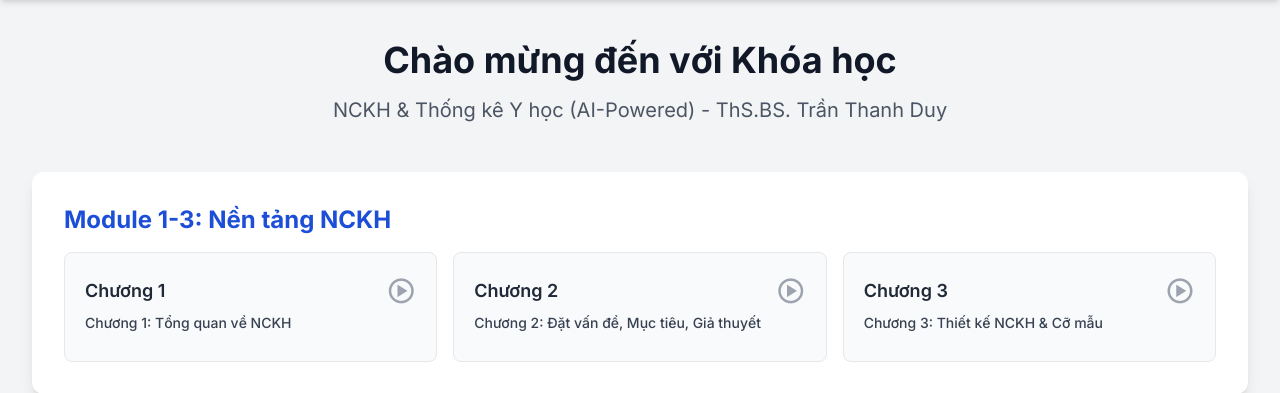
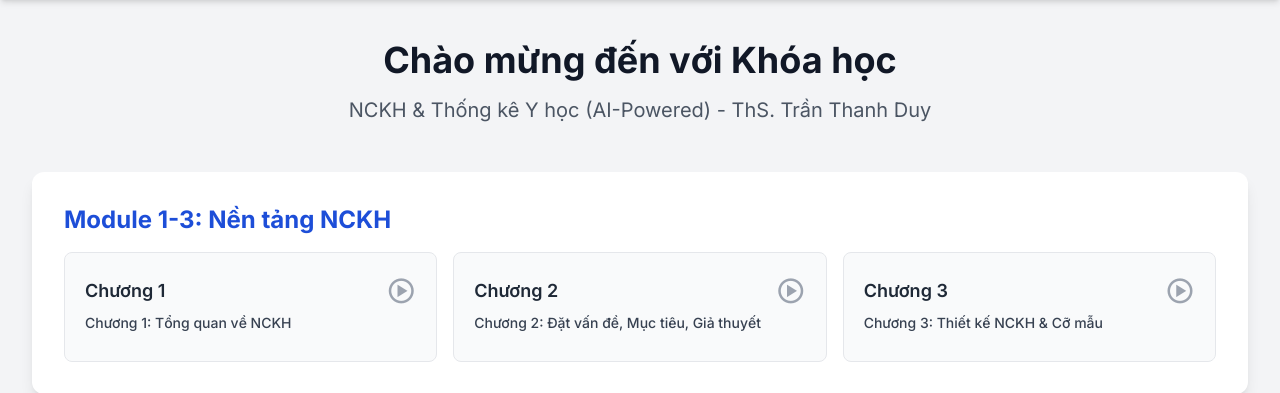
Before and after one commit to tranthanhduysph-coder/med-stat, a Flask app: page / in a window 1280 px wide. Shown: the part 64-457 px from the top of the page. Run offline with Flask 3, Linux system fonts and the light colour scheme; some libraries are stand-ins or nearby versions.

Commit message:
Fix formatting in index.html

```diff
--- a/templates/index.html
+++ b/templates/index.html
@@ -6,7 +6,7 @@
 <div class="max-w-7xl mx-auto py-10 px-4 sm:px-6 lg:px-8">
     <div class="text-center mb-12">
         <h1 class="text-4xl font-bold text-gray-900">Chào mừng đến với Khóa học</h1>
-        <p class="mt-4 text-xl text-gray-600">NCKH & Thống kê Y học (AI-Powered) - ThS.BS. Trần Thanh Duy</p>
+        <p class="mt-4 text-xl text-gray-600">NCKH & Thống kê Y học (AI-Powered) - ThS. Trần Thanh Duy</p>
     </div>
 
     <div class="space-y-8">
```
